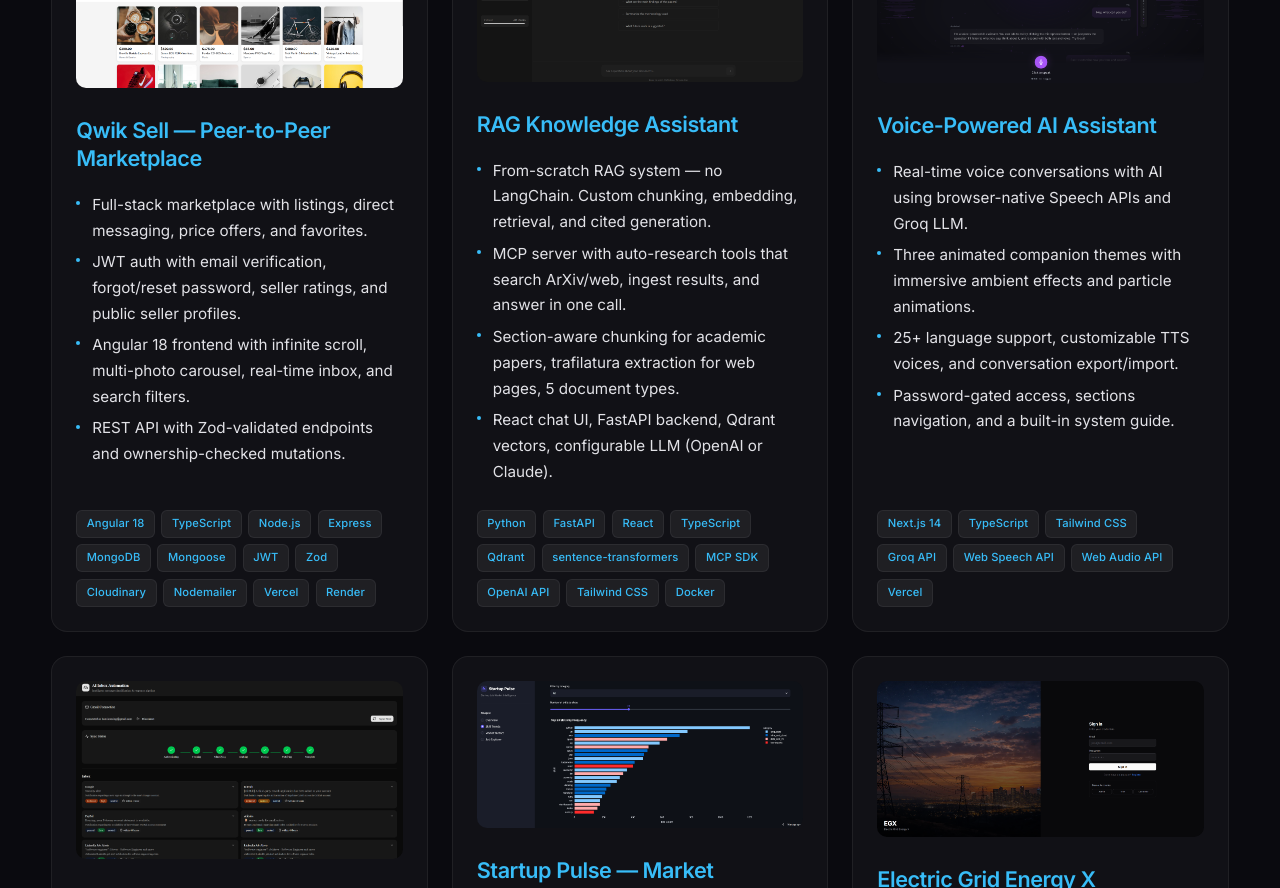
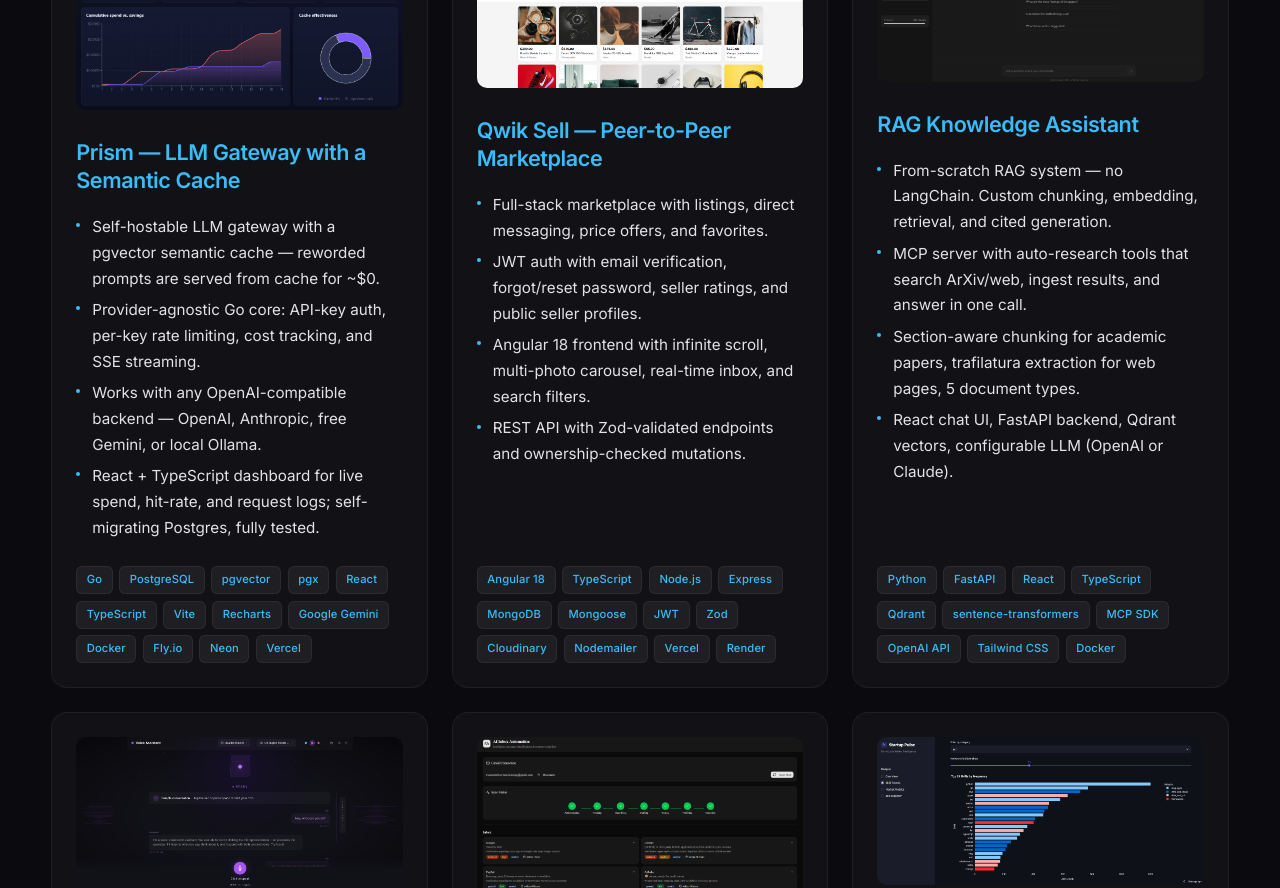
Before and after one commit to Konsing/my-portfolio, a React (Create React App) app: page / in a window 1280 px wide. Shown: the part 1140-2028 px from the top of the page. Built offline with nearby package versions, Linux system fonts and the light colour scheme.

Commit message:
Added most recent project

```diff
--- a/src/components/Projects.js
+++ b/src/components/Projects.js
@@ -126,6 +126,19 @@
 const images = importAll(require.context('../assets', false, /\.(png|jpe?g|svg)$/));
 
 const projects = [
+  {
+    title: "Prism — LLM Gateway with a Semantic Cache",
+    description: [
+      "Self-hostable LLM gateway with a pgvector semantic cache — reworded prompts are served from cache for ~$0.",
+      "Provider-agnostic Go core: API-key auth, per-key rate limiting, cost tracking, and SSE streaming.",
+      "Works with any OpenAI-compatible backend — OpenAI, Anthropic, free Gemini, or local Ollama.",
+      "React + TypeScript dashboard for live spend, hit-rate, and request logs; self-migrating Postgres, fully tested."
+    ],
+    technologies: ["Go", "PostgreSQL", "pgvector", "pgx", "React", "TypeScript", "Vite", "Recharts", "Google Gemini", "Docker", "Fly.io",
+"Neon", "Vercel"],
+    image: images['PrismDashboard.png'],
+    link: "https://github.com/Konsing/Prism"
+  },
   {
     title: "Qwik Sell — Peer-to-Peer Marketplace",
     description: [
```
Also changed, not shown: src/assets/PrismDashboard.png (added).
